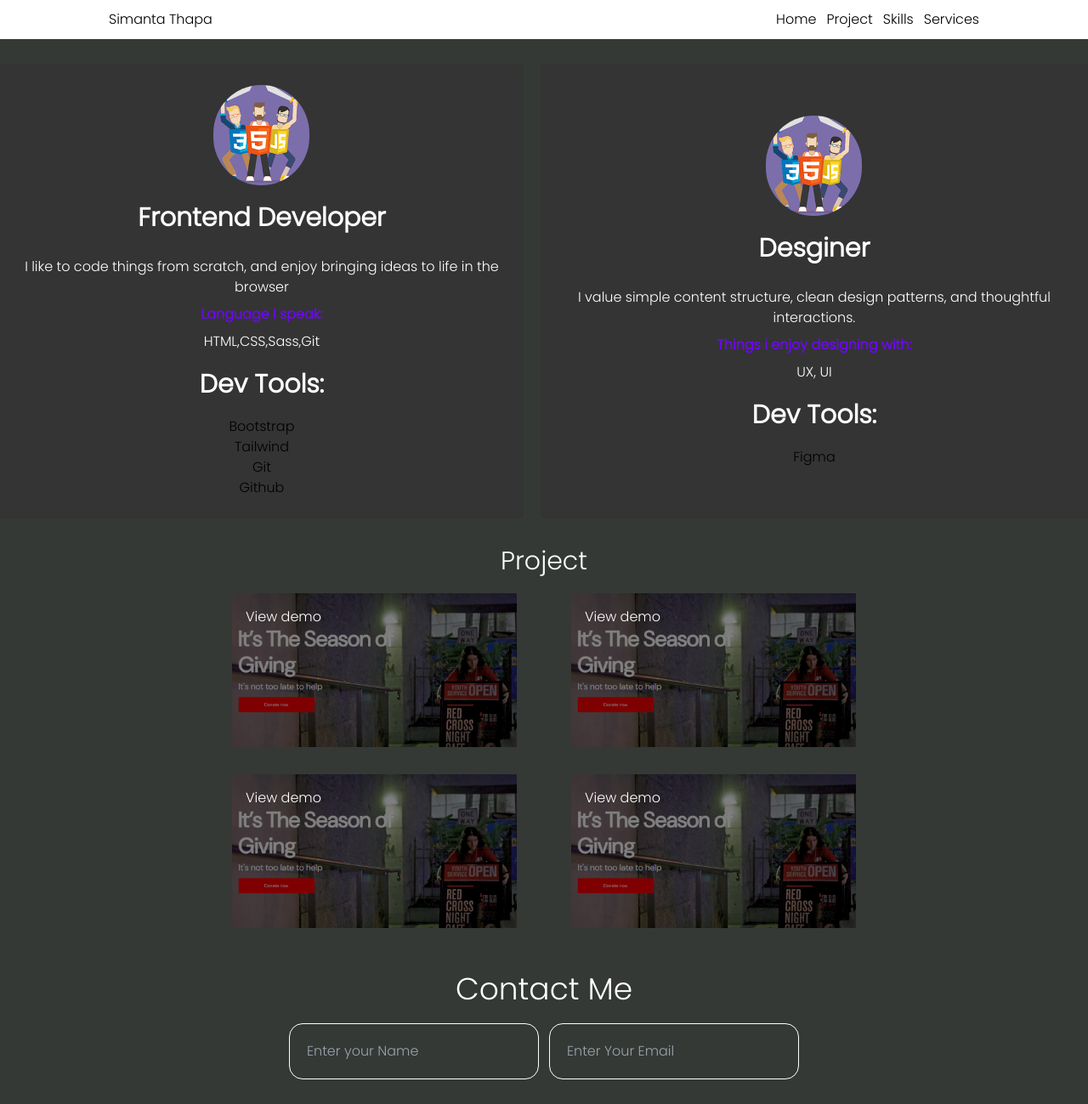
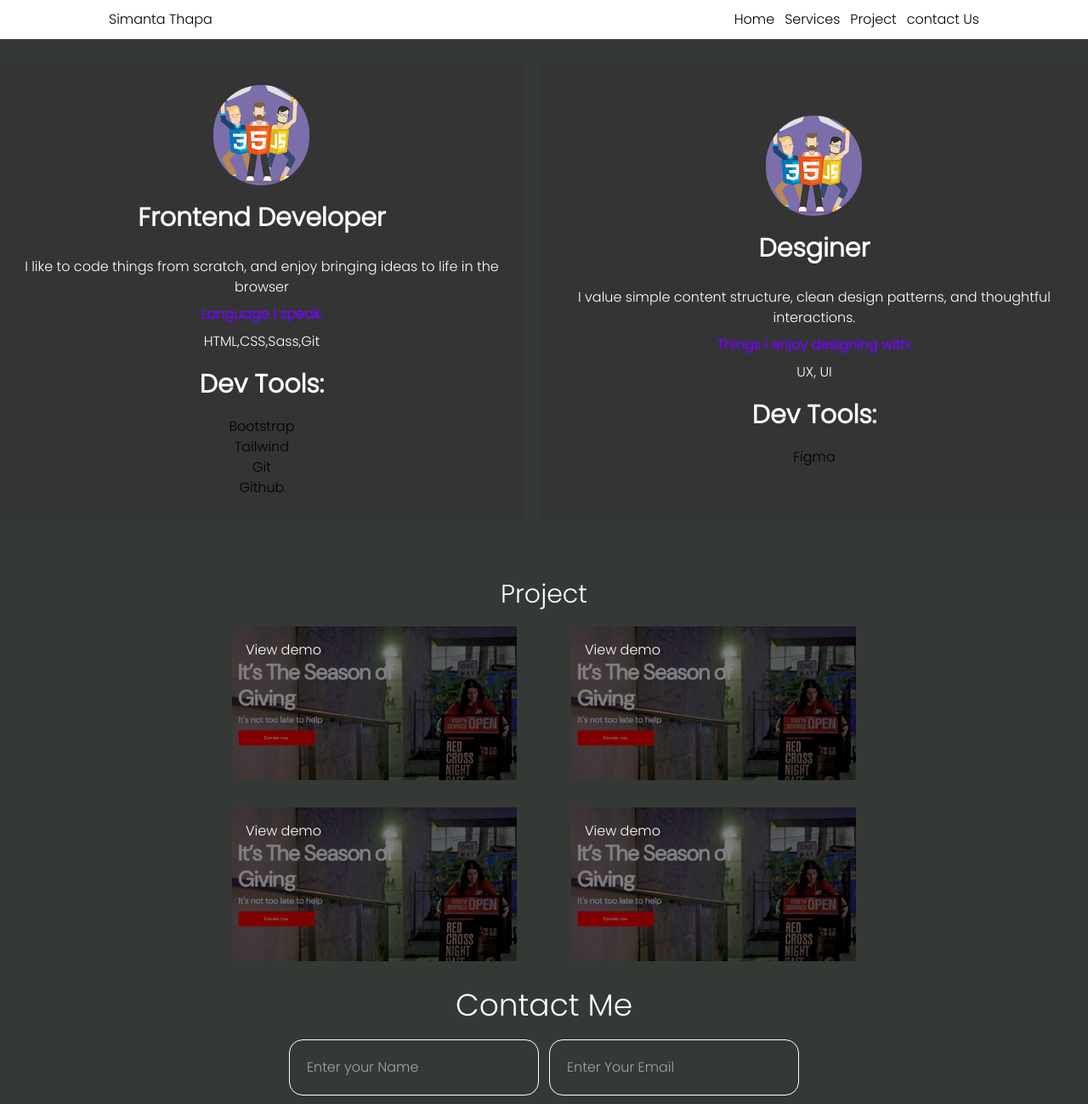
Before and after one commit to Simanta-Thapa/updateportfolio, a plain HTML site: page index.html in a window 1280 px wide. Shown: the top 1299 px of the page at 85% size. Drawn offline with nearby package versions, Linux system fonts and the light colour scheme.

Commit message:
again no change

```diff
--- a/index.css
+++ b/index.css
@@ -14,7 +14,7 @@ header{
 }
 
 .container{
-    width: 95%;
+    width: 80%;
     margin:0 auto;
 
 }
@@ -40,7 +40,9 @@ header{
 
 /* project skills  */
 
-
+#project{
+    padding-top:3.7rem;
+}
 
 .projectimageshadow{
     background-color: rgba(0,0,0,0.5);
--- a/index.html
+++ b/index.html
@@ -20,9 +20,12 @@
                 <div class="navbarlistcontent">
                   <ol class="navbarlist sm:flex sm:gap-3">
                       <li class="navbaritem"><a href="" class="navbarlink">Home</a></li>
-                      <li class="navbaritem"><a href="" class="navbarlink">Project</a></li>
-                      <li class="navbaritem"><a href="" class="navbarlink">Skills</a></li>
-                      <li class="navbaritem"><a href="" class="navbarlink">Services</a></li>
+
+
+
+                      <li class="navbaritem"><a href="#Skills" class="navbarlink">Services</a></li>
+                      <li class="navbaritem"><a href="#project" class="navbarlink">Project</a></li>
+                      <li class="navbaritem"><a href="#contactme" class="navbarlink">contact Us</a></li>
                   </ol>
                   <i class="fa-solid fa-xmark"></i>
                 </div>
@@ -38,7 +41,7 @@
 
     <main>
 
-        <section class="skills">
+        <section class="section" id="Skills">
             <div class="container">
                 <div class="skillsheading">
                     <h3 class="text-indigo-900 text-center text-3xl">Skills</h3>
@@ -93,7 +96,7 @@
             </div>
         </section>
 
-        <section class="section pt-5 pb-5" id="project">
+        <section class="section" id="project">
          <div class="container">
             <div class="projectheading">
                 <h3 class="text-3xl text-white text-center mt-3">Project</h3>
@@ -172,7 +175,7 @@
          </div>
         </section>
 
-        <section class="section contactme pt-3 pb-3">
+        <section class="section pt-3 pb-3" id="contactme">
             <div class="container w-100 mx-auto">
                 <div class="contactmeheading text-center text-4xl">
                     <p class="text-white mb-5 mt-5">Contact Me</p>
```
